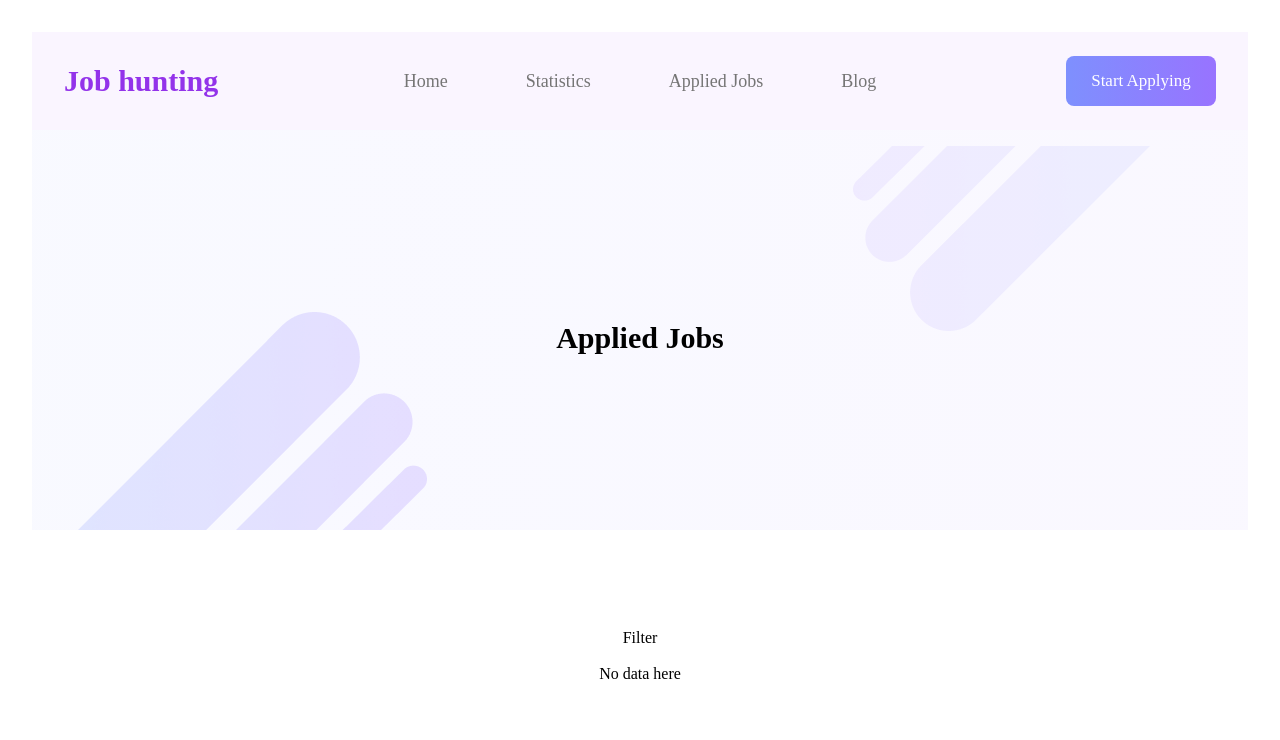
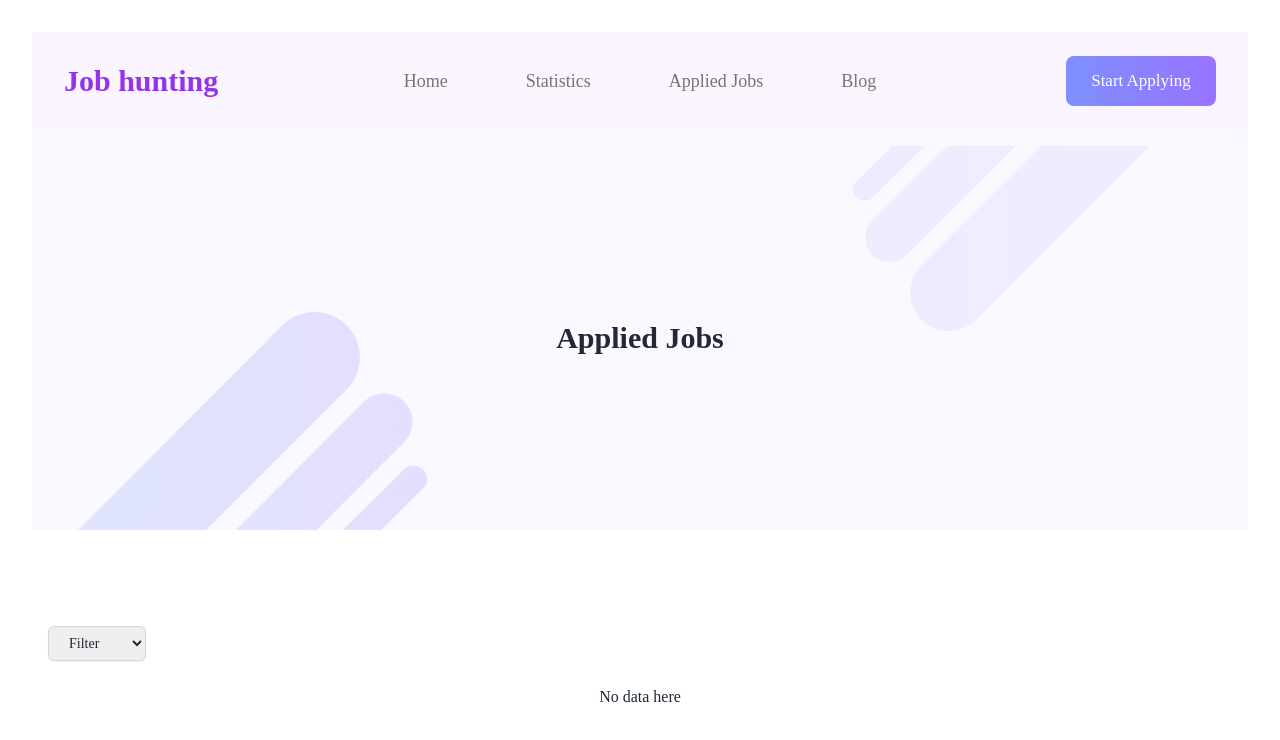
Before and after one commit to FowziaSultana/JobHunting, a React (Vite) app: page /appliedJobs in a window 1280 px wide. Shown: the top 740 px of the page. Built offline with nearby package versions, Linux system fonts and the light colour scheme.

Commit message:
fixed issues with state

```diff
--- a/package.json
+++ b/package.json
@@ -11,6 +11,7 @@
   "dependencies": {
     "@headlessui/react": "^1.7.13",
     "@heroicons/react": "^2.0.17",
+    "daisyui": "^2.51.5",
     "localforage": "^1.10.0",
     "match-sorter": "^6.3.1",
     "react": "^18.2.0",
--- a/src/Components/AppliedJobsPage/AppliedJobsPage.jsx
+++ b/src/Components/AppliedJobsPage/AppliedJobsPage.jsx
@@ -26,12 +26,30 @@ const AppliedJobsPage = () => {
       setJobCartList(newCart);
     }
   };
-  // listOfJobs();
+
+  const [selectedOption, setSelectedOption] = useState("none");
+
+  function handleSelectChange(event) {
+    setSelectedOption(event.target.value);
+    console.log(`Selected option: ${event.target.value}`);
+  }
   return (
     <div>
       <SecondaryHeader name="Applied Jobs"></SecondaryHeader>
       <div className="container my-24">
-        <button className="mb-3">Filter</button>
+        <div className="text-end my-6">
+          <select
+            value={selectedOption}
+            onChange={handleSelectChange}
+            className=" block w-25 py-2 px-4 border border-gray-300 rounded-md shadow-sm focus:outline-none focus:ring-2 focus:ring-purple-200 focus:border-blue-500 sm:text-sm"
+          >
+            <option value="none" disabled hidden>
+              Filter
+            </option>
+            <option value="remote">Remote</option>
+            <option value="onsite">Onsite</option>
+          </select>
+        </div>
         <div className="grid grid-cols-1 gap-3">
           {jobCartList.length != 0 ? (
             jobCartList.map((singleAppliedJob) => (
--- a/src/Components/FeaturedJobs/FeaturedJobs.jsx
+++ b/src/Components/FeaturedJobs/FeaturedJobs.jsx
@@ -1,20 +1,47 @@
 import React, { useEffect, useState } from "react";
 import "./FeaturedJobs.css";
 import SingleFeaturedJob from "../SingleFeaturedJob/SingleFeaturedJob";
+import { data } from "autoprefixer";
 const FeaturedJobs = () => {
+  let allJobs = [];
+  let myData = [];
   const [featuredJobList, setFeaturedJobList] = useState([]);
+  const [featuredJobListTemp, setFeaturedJobListTemp] = useState([]);
   const [limit, setLimit] = useState(false);
 
   useEffect(() => {
     fetch("featuredJobs.json")
       .then((res) => res.json())
-      .then((data) => setFeaturedJobList(data));
+      .then((data) => {
+        loadDataRandom(data);
+        setFeaturedJobList(data);
+      });
   }, []);
+
+  const loadDataRandom = (data) => {
+    allJobs = [...data];
+    const selectedElements = selectRandomElements(allJobs, 4);
+    const newArray1 = [...selectedElements];
+    setFeaturedJobListTemp(newArray1);
+    console.log(limit);
+    return newArray1;
+  };
+  function selectRandomElements(array, numElements) {
+    const selectedElements = [];
+    for (let i = 0; i < numElements; i++) {
+      const randomIndex = Math.floor(Math.random() * array.length);
+      selectedElements.push(array[randomIndex]);
+      array.splice(randomIndex, 1);
+    }
+    return selectedElements;
+  }
   let handleSeeMore = () => {
-    return setLimit(true);
+    setLimit(true);
+    setFeaturedJobListTemp(featuredJobList);
   };
   let handleSeeLess = () => {
-    return setLimit(false);
+    setLimit(false);
+    loadDataRandom(featuredJobListTemp);
   };
 
   return (
@@ -27,15 +54,9 @@ const FeaturedJobs = () => {
         </p>
       </div>
       <div className="grid grid-cols-1 md:grid-cols-2  gap-6">
-        {limit
-          ? featuredJobList.map((aJob) => (
-              <SingleFeaturedJob aJob={aJob}></SingleFeaturedJob>
-            ))
-          : featuredJobList
-              .slice(0, 4)
-              .map((aJob) => (
-                <SingleFeaturedJob aJob={aJob}></SingleFeaturedJob>
-              ))}
+        {featuredJobListTemp.map((aJob) => (
+          <SingleFeaturedJob aJob={aJob}></SingleFeaturedJob>
+        ))}
       </div>
       <div className="text-center mt-10 mb-28">
         {!limit ? (
--- a/src/index.css
+++ b/src/index.css
@@ -8,7 +8,6 @@ body {
 .btn-primary {
   width: 150px;
   height: 50px;
-  left: 1430px;
   background: linear-gradient(90deg, #7e90fe 0%, #9873ff 100%);
   border-radius: 8px;
   color: white;
--- a/tailwind.config.js
+++ b/tailwind.config.js
@@ -20,5 +20,5 @@ export default {
       },
     },
   },
-  plugins: [],
+  plugins: [require("daisyui")],
 };
```
Also changed, not shown: 1 other file (tests, documents, lock files or other folders).
